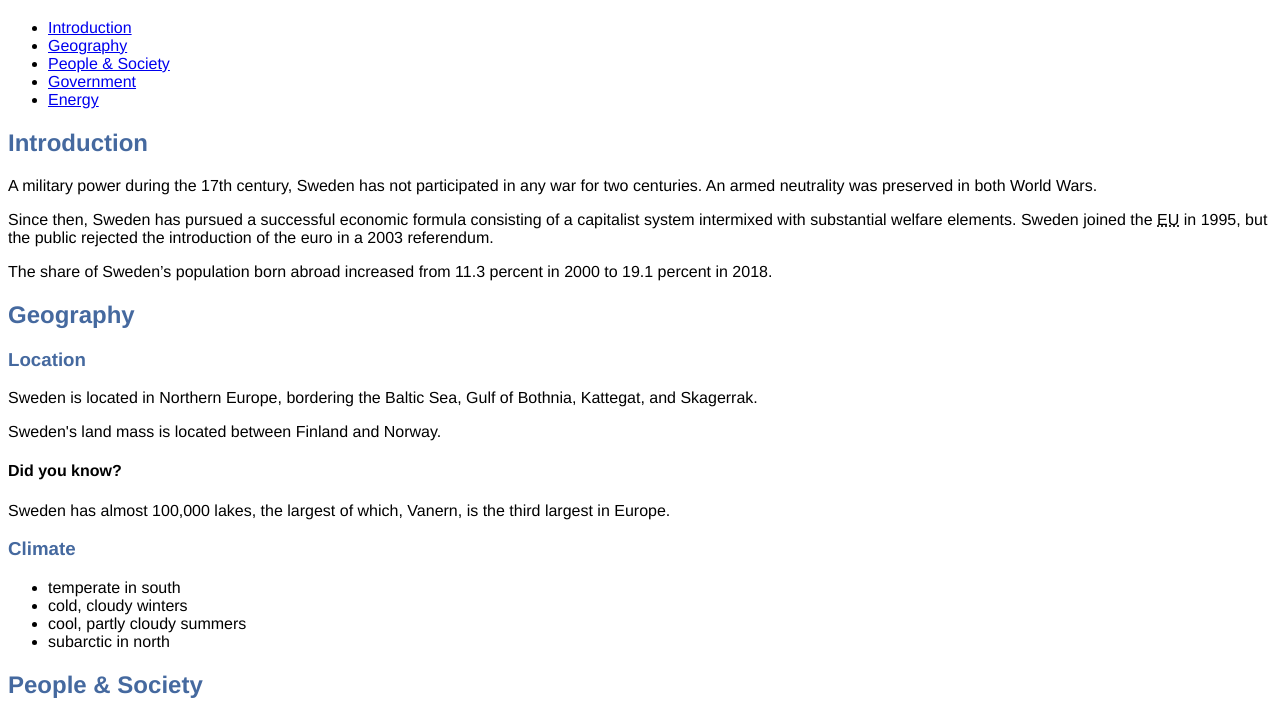
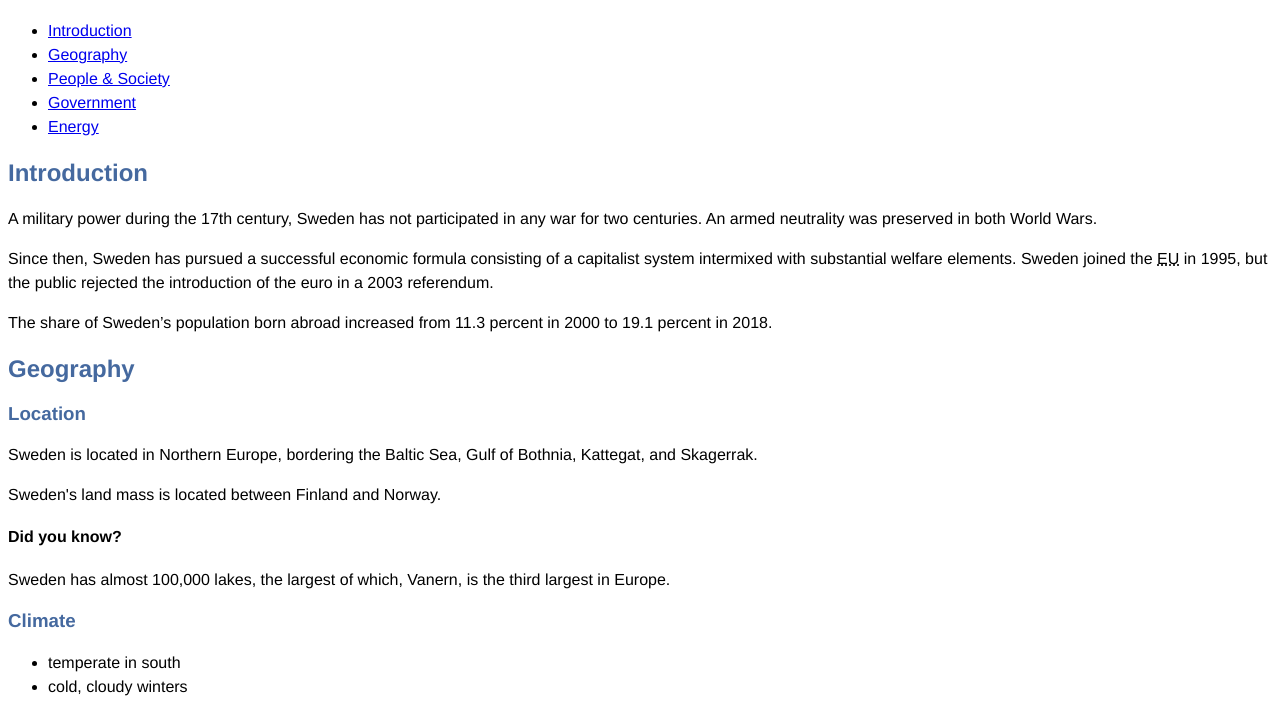
Before and after one commit to AHaas195/practice, a plain HTML site: page exercise-06-main/sweden.html in a window 1280 px wide. Shown: the part 61-764 px from the top of the page. Drawn offline with Linux system fonts and the light colour scheme.

Commit message:
Update style.css

```diff
--- a/exercise-06-main/css/style.css
+++ b/exercise-06-main/css/style.css
@@ -11,7 +11,7 @@
   color: rgb(69,105,159); /* blue */
 }
 
-/* STEP 7A */ {
+p, li  {
   line-height: 1.5;
 }
 
```
